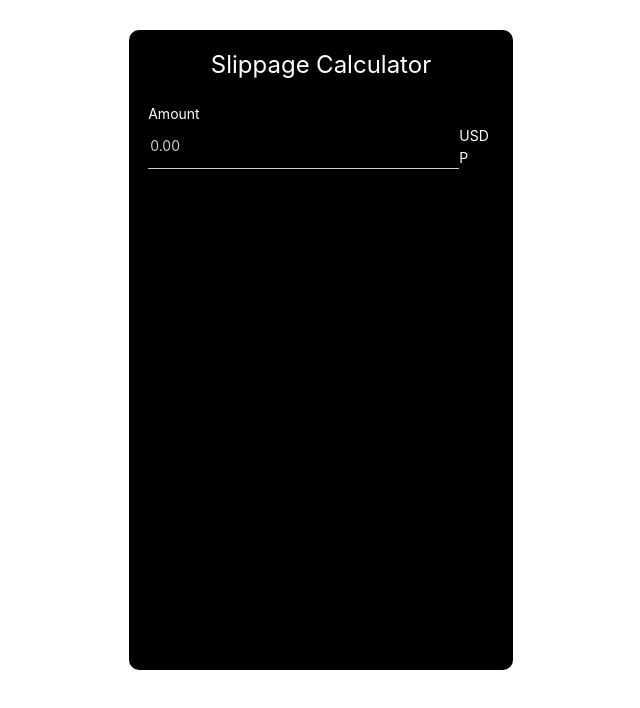
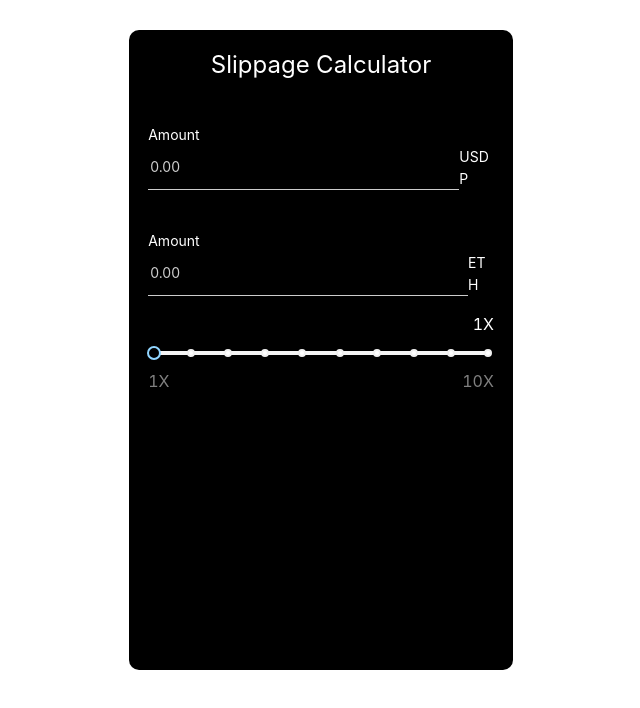
Before and after one commit to Sam44323/slippage_calculator, a React (Create React App) app: page / in a window 1280 px wide. Shown: the top 708 px of the page, without its empty margins (319-959 px from the left). Built offline with nearby package versions, Linux system fonts and the light colour scheme.

Commit message:
add: added bottom_container styles

```diff
--- a/src/App.module.scss
+++ b/src/App.module.scss
@@ -2,7 +2,14 @@
   background-color: #000;
   height: 80vh;
   width: 30%;
+  max-width: 700px;
   margin: 0 auto;
   margin-top: 30px;
   border-radius: 10px;
+  .bottomContainer{
+    .sliderContainer{
+      width: 90%;
+      margin: 0 auto;
+    }
+  }
 }
--- a/src/App.tsx
+++ b/src/App.tsx
@@ -1,6 +1,6 @@
 import React from "react";
 import styles from "./App.module.scss";
-import { Typography } from "antd";
+import { Typography, Slider } from "antd";
 
 import Input from "./components/Input";
 
@@ -44,6 +44,65 @@ const App: React.FC = () => {
           changeHandler={formHandler}
           focusHandler={setFocus}
         />
+        <Input
+          value={formData.eth}
+          name="ETH"
+          changeHandler={formHandler}
+          focusHandler={setFocus}
+        />
+      </section>
+      <section className={styles.bottomContainer}>
+        <Typography
+          style={{
+            color: "white",
+            fontSize: "1rem",
+            textAlign: "right",
+            paddingTop: "1rem",
+            paddingRight: "19px",
+          }}
+        >
+          {leverage}X
+        </Typography>
+        <div className={styles.sliderContainer}>
+          <Slider
+            value={leverage}
+            min={1}
+            max={10}
+            dots
+            trackStyle={{
+              backgroundColor: "salmon",
+            }}
+            handleStyle={{
+              backgroundColor: "black",
+            }}
+            onChange={(value) => setLeverage(value)}
+          />
+          <div
+            style={{
+              display: "flex",
+              justifyContent: "space-between",
+            }}
+          >
+            <Typography
+              style={{
+                color: "white",
+                fontSize: "1rem",
+                opacity: 0.5,
+              }}
+            >
+              1X
+            </Typography>
+            <Typography
+              style={{
+                color: "white",
+                fontSize: "1rem",
+                opacity: 0.5,
+              }}
+            >
+              10X
+            </Typography>
+          </div>
+        </div>
       </section>
     </div>
   );
--- a/src/styles/components/Input.module.scss
+++ b/src/styles/components/Input.module.scss
@@ -1,6 +1,7 @@
 .InputContainer{
   width: 90%;
   margin: 0 auto;
+  margin-top: 40px;
   input{
     width: 100%;
     background-color: transparent;
```
